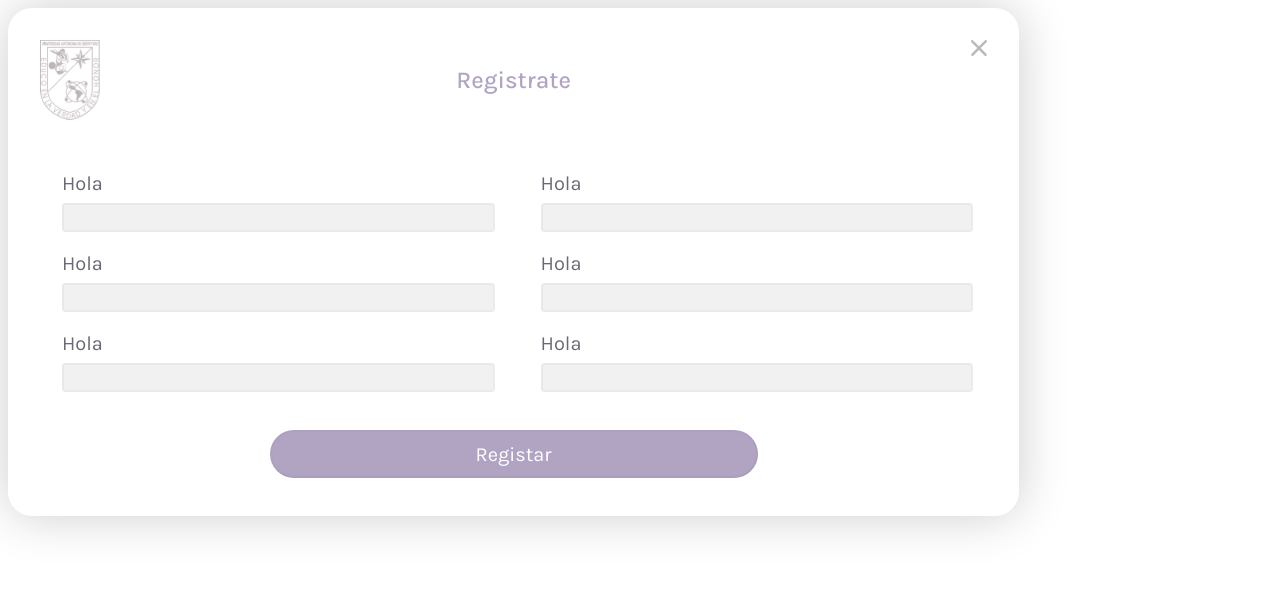
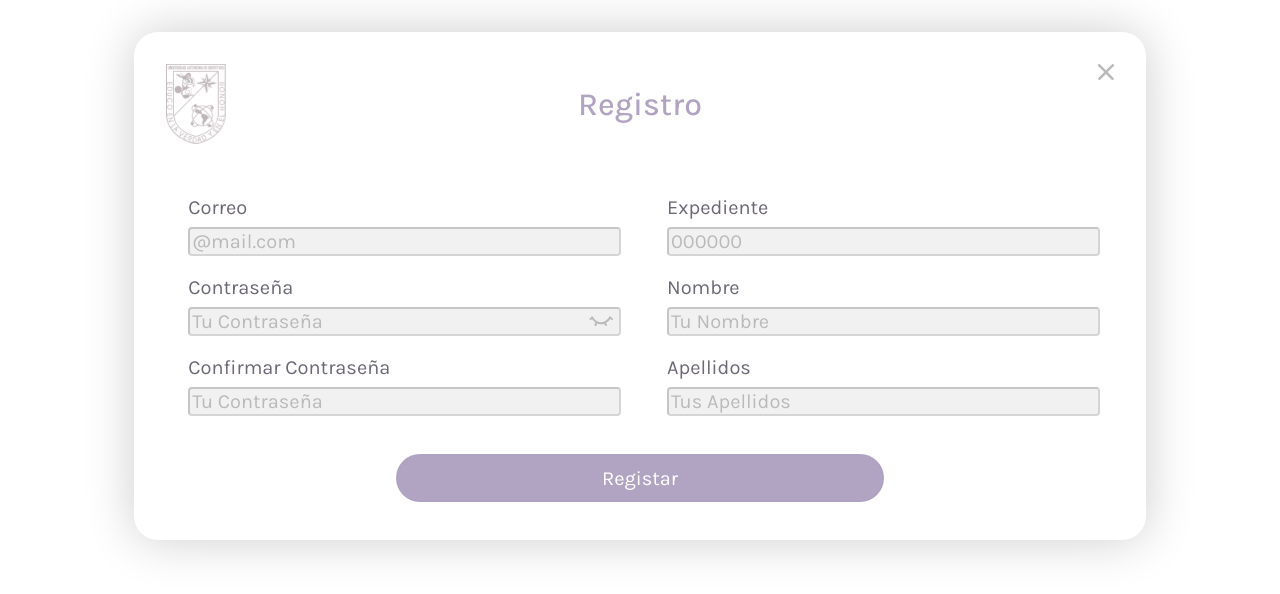
Before and after one commit to JuanPabloCostas/Administracion_Becas, a React (Vite) app: page / in a window 1280 px wide. Both pictures are taken after a click on the button "Ir a Registrar Usuario". Shown: the top 594 px of the page. Built offline with nearby package versions, Linux system fonts and the light colour scheme.

Commit message:
registroUsuario

```diff
--- a/src/RegistroDeUsuario/RegistrarUsuario.jsx
+++ b/src/RegistroDeUsuario/RegistrarUsuario.jsx
@@ -1,16 +1,25 @@
-import React from 'react'
+import React, { useState } from 'react'
 import logoUAQ from '../assets/logouaq.svg'
 import cerrar from '../assets/cruz.svg'
 import './RegistrarUsuarioCSS.css'
 import { useNavigate } from "react-router-dom"
+import { FormularioRegistro } from '../components/FormularioRegistro'
+import { RegistroExitoso } from '../components/RegistroExitoso'
 
 
 export const RegistarUsuario = () => {
 
     const navigate = useNavigate();
 
+    const [esVisible, setEsVisible] = useState(false)
+
+    const cambiarVisibilidad = () => {
+        setEsVisible(!esVisible)
+    }
+
     const handleClick = ({target}) => {
-        navigate(target.value);
+        // console.log(event)
+        navigate(target.title);
     }
 
     return (
@@ -18,56 +27,28 @@ export const RegistarUsuario = () => {
             <div className='container'>
                 <div className='upper'>
 
-                    <img id='contenedorImagenUaq' src={ logoUAQ } alt="" />
+                    <img id='contenedorImagenUaq' src={ logoUAQ } alt="" title={'/Menu'} onClick={ handleClick }/>
 
-                    <p id='titleForm'>Registrate</p>
+                    <p id='titleForm'>Registro</p>
 
-                    <img id='cerrarImagen' src={ cerrar } alt="" />
+                    <img id='cerrarImagen' src={ cerrar } alt="" title={'/Menu'} onClick={ handleClick } />
                 </div>
-                <form action="post">
-                <div className='center'>
-                    <div className='almacenamiento'>
-                        <div className='renglon'>
-                            <div className='almacen'>
-                                <p>Hola</p>
-                                <input type="text" />
-                            </div>
-                            <div className='almacen'>
-                                <p>Hola</p>
-                                <input type="text" />
-                            </div>
-                            <div className='almacen'>
-                                <p>Hola</p>
-                                <input type="text" />
-                            </div>
-                        </div>
-                        <div className='renglon'>
-                            <div className='almacen'>
-                                <p>Hola</p>
-                                <input type="text" />
-                            </div>
-                            <div className='almacen'>
-                                <p>Hola</p>
-                                <input type="text" />
-                            </div>
-                            <div className='almacen'>
-                                <p>Hola</p>
-                                <input type="text" />
-                            </div>
-                        </div>
-                    </div>
-                </div>
-                <div className='down'>
-                    <div className='botonContainer'>
-                        <input type="button" value="Registar"/>
-                    </div>
-                </div>
-                </form>
+
+                <FormularioRegistro
+                visiblidad = { cambiarVisibilidad }
+                />
+
+                {esVisible && <RegistroExitoso
+                 visiblidad = { cambiarVisibilidad }
+                 />}
+
+
+
             </div>
 
             {/* <h1>Registrar Usuario</h1>
             <p>Esta es la ventana para registrar un usuario</p>
-            <button value={'/Menu'} onClick={ handleClick }>Ir a Menu Principal</button> */}
+            <button title={'/Menu'} onClick={ handleClick }>Ir a Menu Principal</button> */}
         </>
     )
 }
--- a/src/RegistroDeUsuario/RegistrarUsuarioCSS.css
+++ b/src/RegistroDeUsuario/RegistrarUsuarioCSS.css
@@ -9,11 +9,18 @@ p{
     background: #FFFFFF;
     box-shadow: 0px 0px 50px rgba(0, 0, 0, 0.2);
     border-radius: 24px;
+    margin: auto;
+    margin-top: 32px;
 }
 
 .upper {
     display: grid;
     grid-template-columns: 100px auto 100px;
+}
+
+
+.upper img:hover{
+    cursor: pointer;
 }
 
 #contenedorImagenUaq{
@@ -37,7 +44,7 @@ p{
 
     font-weight: 500;
 
-    font-size: 1.5rem;
+    font-size: 2rem;
 
     height: min-content;
 
@@ -57,7 +64,15 @@ p{
     margin-bottom: 4px;
 }
 
-.almacen input{
+.almacen img{
+    position: absolute;
+    right: 0;
+    bottom: 3px;
+}
+
+
+
+.almacen .inputText{
     margin-top: 4px;
     width: 100%;
     background: #F1F1F1;
@@ -70,10 +85,28 @@ p{
     font-size: 1.25rem;
 
 
+    color: #818080;
+
+
+    border-color: rgba(0, 0, 0, 0.178);
+
+}
+
+.almacen .inputText::placeholder{
+    font-family: 'Karla';
+    font-style: normal;
+    font-weight: 400;
+    font-size: 1.25rem;
     color: #BABABA;
+
+}
+
+.almacen .inputText:focus-visible{
+    outline: 0.2px solid #2b2b2b;
 }
 
 .almacen {
+    position: relative;;
     font-weight: 400;
     font-size: 1.25rem;
 
@@ -88,6 +121,7 @@ p{
 }
 
 .botonContainer input{
+    max-width: 80%;
     width: 30.5rem;
     height: 3rem;
 
@@ -102,4 +136,129 @@ p{
     text-align: center;
 
     color: #FFFFFF;
+
+    transition: 200ms;
+
+
+    border-color: rgba(0, 0, 0, 0.01);
 }
+
+.botonContainer input:focus-visible{
+    outline: 0.2px solid #2b2b2b;
+}
+
+.botonContainer input:hover{
+    background: #9e82c4;
+    cursor: pointer;
+
+}
+
+.contraseñaIncorrecta{
+    position: absolute;
+    top: 100%;
+    margin: 0;
+
+    font-size: 1rem;
+
+    color: #FF575F;
+}
+
+.registroExitoso{
+    position: absolute;
+    width: 480px;
+    height: 264px;
+    top: 48px;
+    left: 0;
+    right: 0;
+    bottom: 0;
+    top: 0;
+    background: #FFFFFF;
+    box-shadow: 0px 0px 50px rgba(0, 0, 0, 0.25);
+    border-radius: 10px;
+
+    margin: auto;
+    padding-bottom: 0px;
+
+    z-index: 2;
+}
+
+.registroExitoso .cerrar{
+    position: absolute;
+    top: 16px;
+    right: 16px;
+}
+
+.registroExitoso .cerrar:hover{
+    cursor: pointer;
+}
+
+.registroExitoso .feliz{
+    position: absolute;
+    top: 60px;
+    right: 0;
+    left: 0;
+
+    margin-left: auto;
+    margin-right: auto;
+    width: auto;
+}
+
+.registroExitoso p{
+    font-style: normal;
+    font-weight: 400;
+    font-size: 24px;
+
+
+    text-align: center;
+
+    color: #6D6875;
+    margin-top: 132px;
+
+}
+
+.registroExitoso input{
+    position: absolute;
+    width: 400px;
+    height: 48px;
+
+    background: #B1A4C3;
+    border-radius: 100px;
+
+    right: 0;
+    left: 0;
+
+    margin-left: auto;
+    margin-right: auto;
+
+    border-color: rgba(0, 0, 0, 0.01);
+
+    font-family: 'Karla';
+    font-style: normal;
+    font-weight: 500;
+    font-size: 20px;
+    /* identical to box height */
+
+    text-align: center;
+
+    color: #FFFFFF;
+}
+
+.registroExitoso input:focus-visible{
+    outline: 0.2px solid #2b2b2b;
+}
+
+.registroExitoso input:hover{
+    cursor: pointer;
+}
+
+.ventanaNegra{
+    position:absolute;
+    top: 0px;
+    left: 0px;
+    right: 0px;
+    z-index: 1;
+    bottom: 0;
+
+    overflow:hidden;
+    background-color: #23232488;
+}
--- /dev/null
+++ b/src/components/FormularioRegistro.jsx
@@ -0,0 +1,85 @@
+import { useEffect, useState } from "react"
+import { VerificarContraseña } from "./VerificarContraseña"
+import ojoAbierto from "../assets/ojo_abierto.svg"
+import ojoCerrado from "../assets/ojo_cerrado.svg"
+
+export const FormularioRegistro = ( {visiblidad} ) => {
+
+    const [valoresContraseña, setValoresContraseña] = useState('')
+
+    const [valoresContraseña2, setValoresContraseña2] = useState('')
+
+    const [mostrarContraseña, setMostrarContraseña] = useState(false)
+
+    const [mostrarContraseña2, setMostrarContraseña2] = useState(false)
+
+    const [ojo, setOjo] = useState(ojoCerrado)
+
+    useEffect(() => {
+        setOjo(mostrarContraseña ? ojoAbierto : ojoCerrado)
+
+
+    }, [mostrarContraseña])
+
+
+
+    const cambiarContraseña = () => {
+        setMostrarContraseña(!mostrarContraseña)
+
+    }
+
+
+    const onInputChange = ({ target }) => {
+        setValoresContraseña(target.value.trim())
+    }
+
+    const onInputChange2 = ({ target }) => {
+        setValoresContraseña2(target.value.trim())
+    }
+
+
+    return(
+        <form action="post">
+            <div className='center'>
+                <div className='almacenamiento'>
+                    <div className='renglon'>
+                        <div className='almacen'>
+                            <p>Correo</p>
+                            <input placeholder="@mail.com" className="inputText" type="text" />
+                        </div>
+                        <div className='almacen'>
+                            <p>Contraseña</p>
+                            <input placeholder="Tu Contraseña" className="inputText" type={mostrarContraseña ? 'text' : 'password'} onChange={ onInputChange } />
+                            <img src={ ojo }
+                            onClick={ cambiarContraseña } alt="" />
+                        </div>
+                        <div className='almacen'>
+                            <p>Confirmar Contraseña</p>
+                            <input placeholder="Tu Contraseña" className="inputText" type={mostrarContraseña2 ? 'text' : 'password'} onChange={ onInputChange2 } />
+                            {(valoresContraseña !== valoresContraseña2 && (valoresContraseña2.length > 2)) && <VerificarContraseña />}
+                        </div>
+                    </div>
+                    <div className='renglon'>
+                        <div className='almacen'>
+                            <p>Expediente</p>
+                            <input placeholder="000000" className="inputText" type="text" />
+                        </div>
+                        <div className='almacen'>
+                            <p>Nombre</p>
+                            <input placeholder="Tu Nombre" className="inputText" type="text" />
+                        </div>
+                        <div className='almacen'>
+                            <p>Apellidos</p>
+                            <input placeholder="Tus Apellidos" className="inputText" type="text" />
+                        </div>
+                    </div>
+                </div>
+            </div>
+            <div className='down'>
+                <div className='botonContainer'>
+                    <input type="button" value="Registar" onClick={ visiblidad }/>
+                </div>
+            </div>
+        </form>
+    )
+}
--- /dev/null
+++ b/src/components/RegistroExitoso.jsx
@@ -0,0 +1,28 @@
+import cerrar from "../assets/cruz.svg";
+import cara from "../assets/cara_feliz.svg"
+import { useNavigate } from "react-router-dom";
+
+export const RegistroExitoso = ( {visiblidad} ) => {
+
+    const navigate = useNavigate();
+
+    const handleClick = ({target}) => {
+        // console.log(event)
+        navigate(target.title);
+    }
+
+    return(
+        <>
+        <div className="registroExitoso">
+            <img onClick={ visiblidad } src={cerrar} alt="" className="cerrar" />
+            <img src={cara} alt="" className="feliz" />
+            <p>Registro exitoso</p>
+            <input title="/menu" onClick={ handleClick } type="button" value="Ir a Iniciar Sesión"/>
+        </div>
+        <div className="ventanaNegra" onClick={ visiblidad }>
+
+        </div>
+
+        </>
+    )
+}
--- /dev/null
+++ b/src/components/VerificarContraseña.jsx
@@ -0,0 +1,8 @@
+export const VerificarContraseña = () => {
+
+
+
+    return(
+        <p id='password' className='contraseñaIncorrecta'>⚠  Las contraseñas no coinciden</p>
+    )
+}
```
Also changed, not shown: src/assets/ojo_cerrado.svg.
